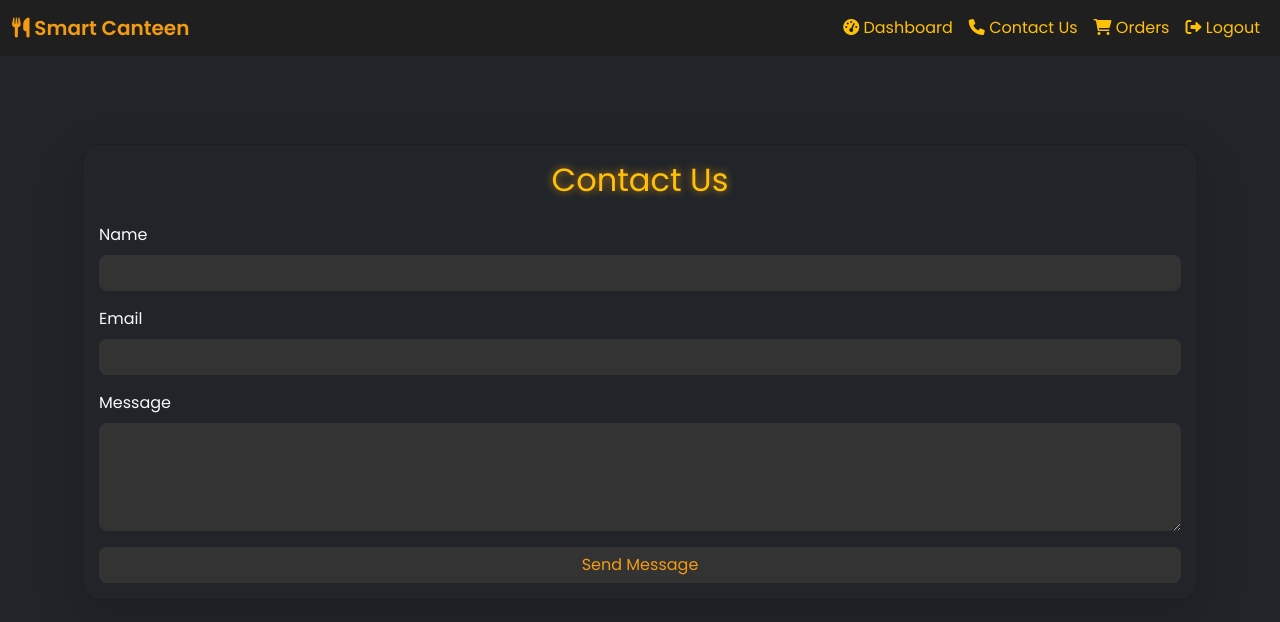
After one commit to Shauryam-singh/Smart-Canteen, a Flask app: page /contact in a window 1280 px wide. The commit adds this page. Shown: the top 622 px of the page. Run offline with Flask 3, Linux system fonts and the light colour scheme.

Commit message:
Added contact,images

```diff
--- a/app.py
+++ b/app.py
@@ -1,6 +1,7 @@
 from flask import Flask, render_template, request, redirect, url_for, session
 import pymysql
 from datetime import datetime
+import json
 
 app = Flask(__name__)
 app.secret_key = 'your_secret_key'
@@ -41,16 +42,27 @@ def login():
 
     return "Invalid credentials!"
 
+def load_items_from_json():
+    with open('items.json') as f:
+        return json.load(f)
+
 @app.route('/home')
 def home():
     if 'user_id' not in session or session.get('role') != 'user':
         return redirect(url_for('index'))
+
+    # Load items from JSON
+    item_images = {item['id']: item['image_url'] for item in load_items_from_json()}
 
     conn = get_db_connection()
     try:
         with conn.cursor() as cursor:
             cursor.execute("SELECT * FROM items")
             items = cursor.fetchall()
+            # Map image URLs to items
+            for item in items:
+                item['image_url'] = item_images.get(item['id'], None)  # Add image URL to item
+
     finally:
         conn.close()
 
@@ -164,5 +176,18 @@ def delete_item(item_id):
 
     return redirect(url_for('admin'))
 
+@app.route('/contact')
+def contact():
+    return render_template('contact.html')
+
+@app.route('/submit_contact', methods=['POST'])
+def send_contact():
+    name = request.form['name']
+    email = request.form['email']
+    message = request.form['message']
+    # Add logic here to save the message or send it via email
+
+    return "Thank you for reaching out! We will get back to you shortly."
+
 if __name__ == '__main__':
     app.run(debug=True)
--- /dev/null
+++ b/templates/contact.html
@@ -0,0 +1,121 @@
+<!DOCTYPE html>
+<html lang="en">
+
+<head>
+    <meta charset="UTF-8">
+    <meta name="viewport" content="width=device-width, initial-scale=1.0">
+    <link href="https://cdn.jsdelivr.net/npm/bootstrap@5.3.0-alpha1/dist/css/bootstrap.min.css" rel="stylesheet">
+    <link href="https://cdnjs.cloudflare.com/ajax/libs/font-awesome/6.0.0-beta3/css/all.min.css" rel="stylesheet">
+    <link href="https://fonts.googleapis.com/css2?family=Poppins:wght@400;600&display=swap" rel="stylesheet">
+    <title>Smart Canteen - Contact Us</title>
+    <style>
+        body {
+            font-family: 'Poppins', sans-serif;
+            background-color: #121212;
+            color: #f39c12;
+        }
+
+        .navbar {
+            background-color: #1f1f1f;
+        }
+
+        .navbar-brand {
+            font-weight: 600;
+            color: #f39c12 !important;
+        }
+
+        .card {
+            background-color: #1c1c1c;
+            border-radius: 20px;
+            box-shadow: 0px 0px 25px rgba(243, 156, 18, 0.5);
+            color: #f39c12;
+        }
+
+        .form-control, .btn-warning {
+            background-color: #333;
+            color: #f39c12;
+            border: none;
+            border-radius: 8px;
+        }
+
+        .form-control:focus, .btn-warning:focus {
+            box-shadow: 0px 0px 15px rgba(243, 156, 18, 0.5);
+            outline: none;
+        }
+
+        .btn-warning:hover {
+            background-color: #f39c12;
+            color: #333;
+        }
+
+        .glow {
+            text-shadow: 0px 0px 8px rgba(243, 156, 18, 0.8);
+        }
+
+        /* Custom scrollbar */
+        ::-webkit-scrollbar {
+            width: 8px;
+        }
+
+        ::-webkit-scrollbar-thumb {
+            background-color: #f39c12;
+            border-radius: 8px;
+        }
+    </style>
+</head>
+
+<body class="bg-dark">
+    <!-- Navbar -->
+    <nav class="navbar navbar-expand-lg fixed-top">
+        <div class="container-fluid">
+            <a class="navbar-brand" href="#"><i class="fas fa-utensils"></i> Smart Canteen</a>
+            <button class="navbar-toggler" type="button" data-bs-toggle="collapse" data-bs-target="#navbarNav" aria-controls="navbarNav" aria-expanded="false" aria-label="Toggle navigation">
+                <span class="navbar-toggler-icon"></span>
+            </button>
+            <div class="collapse navbar-collapse" id="navbarNav">
+                <ul class="navbar-nav ms-auto">
+                    <li class="nav-item">
+                        <a class="nav-link text-warning" href="/home"><i class="fas fa-tachometer-alt"></i> Dashboard</a>
+                    </li>
+                    <li class="nav-item">
+                        <a class="nav-link text-warning" href="/contact"><i class="fa-solid fa-phone"></i> Contact Us</a>
+                    </li>
+                    <li class="nav-item">
+                        <a class="nav-link text-warning" href="#"><i class="fas fa-shopping-cart"></i> Orders</a>
+                    </li>
+                    <li class="nav-item">
+                        <a class="nav-link text-warning" href="/logout"><i class="fas fa-sign-out-alt"></i> Logout</a>
+                    </li>
+                </ul>
+            </div>
+        </div>
+    </nav>
+
+    <!-- Contact Form -->
+    <div class="container mt-5 pt-5">
+        <div class="card shadow-lg mt-5 bg-dark text-light">
+            <div class="card-body">
+                <h2 class="card-title text-center text-warning mb-4 glow">Contact Us</h2>
+                <form action="/submit_contact" method="POST">
+                    <div class="mb-3">
+                        <label for="name" class="form-label">Name</label>
+                        <input type="text" class="form-control" id="name" name="name" required>
+                    </div>
+                    <div class="mb-3">
+                        <label for="email" class="form-label">Email</label>
+                        <input type="email" class="form-control" id="email" name="email" required>
+                    </div>
+                    <div class="mb-3">
+                        <label for="message" class="form-label">Message</label>
+                        <textarea class="form-control" id="message" name="message" rows="4" required></textarea>
+                    </div>
+                    <button type="submit" class="btn btn-warning w-100">Send Message</button>
+                </form>
+            </div>
+        </div>
+    </div>
+
+    <script src="https://cdn.jsdelivr.net/npm/bootstrap@5.3.0-alpha1/dist/js/bootstrap.bundle.min.js"></script>
+</body>
+
+</html>
```
Also changed, not shown: items.json (added, +26 -0 lines), templates/home.html (+21 -1 lines), upcoming_update.md (added, +56 -0 lines).
